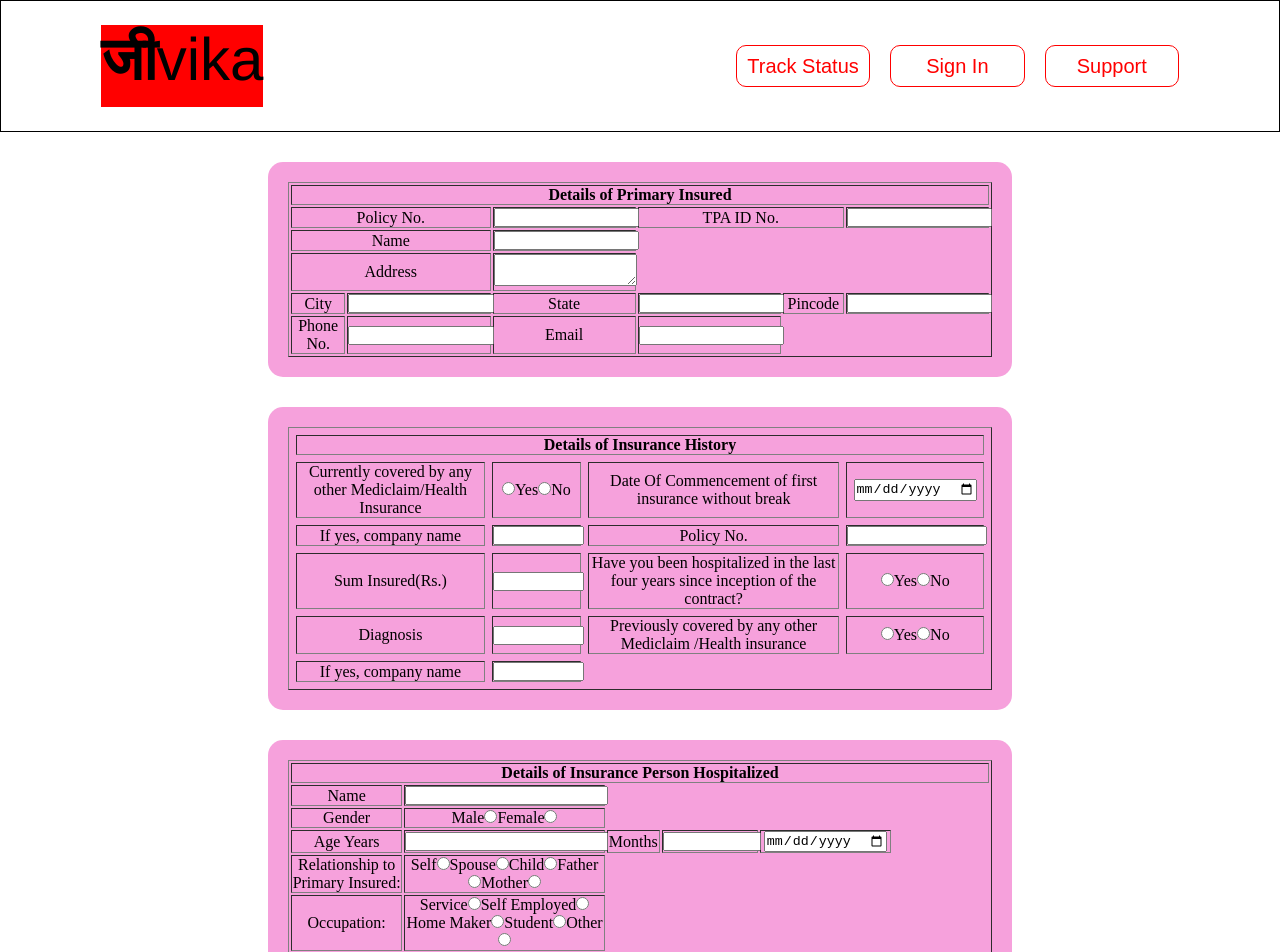
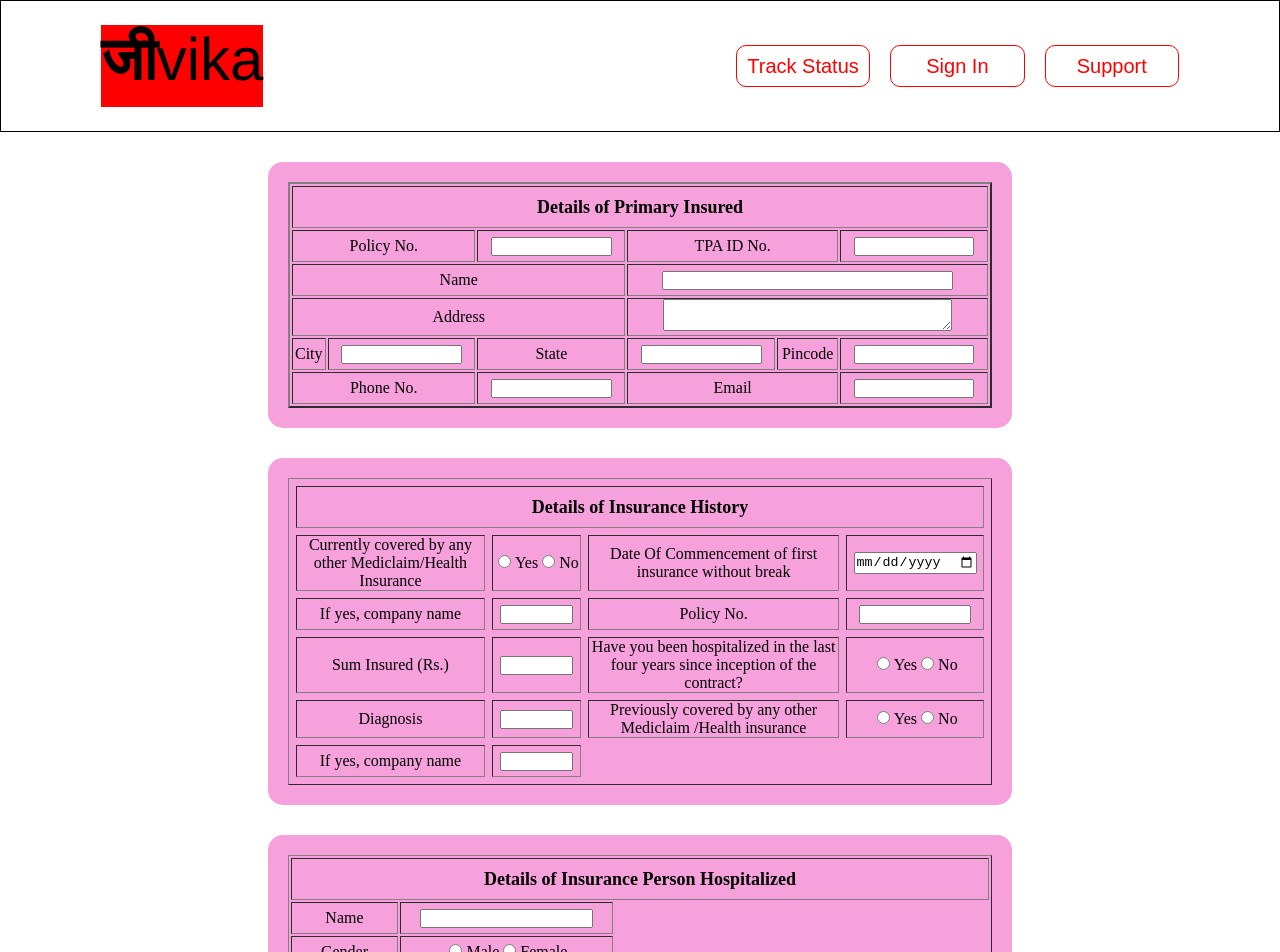
Before and after one commit to AmanPrajapati7015/jeevika, a React (Vite) app in the folder reactjs/: page / in a window 1280 px wide. Shown: the top 952 px of the page. Built offline with nearby package versions, Linux system fonts and the light colour scheme.

Commit message:
updated sections

```diff
--- /dev/null
+++ b/reactjs/Form.jsx
@@ -0,0 +1,3 @@
+import SectionA from "./src/form-elements/SectionA";
+import SectionB from "./src/form-elements/SectionB";
+import SectoinC from "./src/form-elements/SectionC";
--- a/reactjs/src/form-elements/SectionA.jsx
+++ b/reactjs/src/form-elements/SectionA.jsx
@@ -3,70 +3,70 @@ import "./formstyles.css";
 export default function SectionA() {
   return (
     <form>
-      <table border="1px solid black">
-        <th colspan="7">Details of Primary Insured</th>
+      <table border="2px solid black">
+        <th colspan="6">Details of Primary Insured</th>
         <tr>
-          <td colSpan="2">
+          <td colspan={2}>
             <label htmlFor="policy-no">Policy No.</label>
           </td>
           <td>
-            <input type="number" id="policy-no" />
+            <input type="number" name="policy-no" id="policy-no" />
           </td>
-          <td colspan="2">
+          <td colspan={2}>
             <label htmlFor="tpa-id-no">TPA ID No.</label>
           </td>
           <td>
-            <input type="text" id="tpa-id-no" />
+            <input type="text" name="tpa-id-no" id="tpa-id-no" />
           </td>
         </tr>
         <tr>
-          <td colspan="2">
+          <td colspan="3">
             <label htmlFor="name">Name</label>
           </td>
-          <td>
-            <input type="text" id="name" />
+          <td colspan={3}>
+            <input type="text" name="name" id="name" />
           </td>
         </tr>
         <tr>
-          <td colspan="2">
+          <td colspan="3">
             <label htmlFor="address">Address</label>
           </td>
-          <td>
-            <textarea id="address" />
+          <td colspan={3}>
+            <textarea id="address" name="address" />
           </td>
         </tr>
         <tr>
-          <td colspan="1">
+          <td>
             <label htmlFor="city">City</label>
           </td>
           <td>
-            <input type="text" />
+            <input type="text" name="city" id="city" />
           </td>
           <td>
             <label htmlFor="state">State</label>
           </td>
           <td>
-            <input type="text" id="state" />
+            <input type="text" name="state" id="state" />
           </td>
           <td>
             <label htmlFor="pincode">Pincode</label>
           </td>
           <td>
-            <input type="number" id="pincode" />
+            <input type="number" name="pincode" id="pincode" />
           </td>
         </tr>
         <tr>
-          <td>
+          <td colspan={2}>
             <label htmlFor="phone-no">Phone No.</label>
           </td>
           <td>
-            <input type="text" id="phone-no" />
+            <input type="text" name="phone-no" id="phone-no" />
           </td>
-          <td>
+          <td colspan={2}>
             <label htmlFor="email-id">Email</label>
           </td>
           <td>
-            <input type="text" id="email-id" />
+            <input type="text" name="email-id" id="email-id" />
           </td>
         </tr>
       </table>
--- a/reactjs/src/form-elements/SectionB.jsx
+++ b/reactjs/src/form-elements/SectionB.jsx
@@ -12,18 +12,22 @@ export default function SectionB() {
             </label>
           </td>
           <td>
+            <label htmlFor="any-other-mediclaim-yes">
               <input
                 type="radio"
                 id="any-other-mediclaim"
                 name="any-other-mediclaim"
               />
               Yes
+            </label>
+            <label htmlFor="any-other-mediclaim-no">
               <input
                 type="radio"
                 id="any-other-mediclaim"
                 name="any-other-mediclaim"
               />
               No
+            </label>
           </td>
 
           <td>
@@ -56,30 +60,32 @@ export default function SectionB() {
         </tr>
         <tr>
           <td>
-            <label htmlFor="sum-insured">Sum Insured(Rs.) </label>
+            <label htmlFor="sum-insured">Sum Insured (Rs.) </label>
           </td>
           <td>
             <input type="text" id="sum-insured" name="sum-insured" />
           </td>
           <td>
-            <label htmlFor="inception-of-contract">
-              Have you been hospitalized in the last four years since inception
-              of the contract?
-            </label>
+            Have you been hospitalized in the last four years since inception of
+            the contract?
           </td>
           <td>
+            <label htmlFor="inception-of-contract-yes">
               <input
                 type="radio"
-              id="inception-of-contract"
+                id="inception-of-contract-yes"
                 name="inception-of-contract"
               />
               Yes
+            </label>
+            <label htmlFor="inception-of-contract-no">
               <input
                 type="radio"
-              id="inception-of-contract"
+                id="inception-of-contract-no"
                 name="inception-of-contract"
               />
               No
+            </label>
           </td>
         </tr>
         <tr>
@@ -96,18 +102,22 @@ export default function SectionB() {
             </label>
           </td>
           <td>
+            <label htmlFor="any-other-mediclaim-2-yes">
               <input
                 type="radio"
-              id="any-other-mediclaim-2"
+                id="any-other-mediclaim-2-yes"
                 name="any-other-mediclaim-2"
               />
               Yes
+            </label>
+            <label htmlFor="any-other-mediclaim-2-no">
               <input
                 type="radio"
-              id="any-other-mediclaim-2"
+                id="any-other-mediclaim-2-no"
                 name="any-other-mediclaim-2"
               />
               No
+            </label>
           </td>
         </tr>
         <tr>
--- a/reactjs/src/form-elements/SectionC.jsx
+++ b/reactjs/src/form-elements/SectionC.jsx
@@ -1,6 +1,6 @@
 import "./formstyles.css";
 
-export default function SectoinC() {
+export default function SectionC() {
   return (
     <form>
       <table border="1px solid black">
@@ -10,7 +10,7 @@ export default function SectoinC() {
             <label htmlFor="name">Name</label>
           </td>
           <td>
-            <input type="text" id="name" />
+            <input type="text" name="name" id="name" />
           </td>
         </tr>
         <tr>
@@ -19,34 +19,31 @@ export default function SectoinC() {
           </td>
           <td>
             <label htmlFor="male">
+              <input type="radio" id="male" name="gender" />
               Male
-              <input type="radio" name="gender" />
             </label>
             <label htmlFor="female">
+              <input type="radio" id="female" name="gender" />
               Female
-              <input type="radio" name="gender" />
             </label>
           </td>
         </tr>
         <tr>
           <td>
             <label htmlFor="age">Age Years</label>
-
           </td>
           <td>
-              <input type="text" id="age-years" />
-            </td>
-          <td>
-            <label htmlFor="months">
-              Months
-            </label>
+            <input type="text" name="age-years" id="age-years" />
           </td>
           <td>
-          <input type="text" id="age-months" />
+            <label htmlFor="months">Months</label>
+          </td>
+          <td>
+            <input type="text" name="age-months" id="age-months" />
           </td>
           <td>
             <label htmlFor="dob">
-              <input type="date" id="dob" />
+              <input type="date" name="dob" id="dob" />
             </label>
           </td>
         </tr>
@@ -54,24 +51,24 @@ export default function SectoinC() {
           <td>Relationship to Primary Insured:</td>
           <td>
             <label htmlFor="self">
+              <input type="radio" name="rel-to-primary" id="self" />
               Self
-              <input type="radio" name="rel-to-primary" id="self" />
             </label>
             <label htmlFor="spouse">
+              <input type="radio" name="rel-to-primary" id="spouse" />
               Spouse
-              <input type="radio" name="rel-to-primary" id="spouse" />
             </label>
             <label htmlFor="child">
+              <input type="radio" name="rel-to-primary" id="child" />
               Child
-              <input type="radio" name="rel-to-primary" id="child" />
             </label>
             <label htmlFor="father">
+              <input type="radio" name="rel-to-primary" id="father" />
               Father
-              <input type="radio" name="rel-to-primary" id="father" />
             </label>
             <label htmlFor="mother">
+              <input type="radio" name="rel-to-primary" id="mother" />
               Mother
-              <input type="radio" name="rel-to-primary" id="mother" />
             </label>
           </td>
         </tr>
@@ -79,24 +76,24 @@ export default function SectoinC() {
           <td>Occupation:</td>
           <td>
             <label htmlFor="service">
+              <input type="radio" name="occupation" id="self" />
               Service
-              <input type="radio" name="occupation" id="self" />
             </label>
             <label htmlFor="self-employed">
+              <input type="radio" name="occupation" id="self-employed" />
               Self Employed
-              <input type="radio" name="occupation" id="self-employed" />
             </label>
             <label htmlFor="home-maker">
+              <input type="radio" name="occupation" id="home-maker" />
               Home Maker
-              <input type="radio" name="occupation" id="home-maker" />
             </label>
             <label htmlFor="student">
+              <input type="radio" name="occupation" id="student" />
               Student
-              <input type="radio" name="occupation" id="student" />
             </label>
             <label htmlFor="other">
+              <input type="radio" name="occupation" id="other" />
               Other
-              <input type="radio" name="occupation" id="other" />
             </label>
           </td>
         </tr>
@@ -113,19 +110,19 @@ export default function SectoinC() {
             <label htmlFor="city">City</label>
           </td>
           <td>
-            <input type="text" />
+            <input type="text" name="city" />
           </td>
           <td>
             <label htmlFor="state">State</label>
           </td>
           <td>
-            <input type="text" id="state" />
+            <input type="text" name="state" id="state" />
           </td>
           <td>
             <label htmlFor="pincode">Pincode</label>
           </td>
           <td>
-            <input type="number" id="pincode" />
+            <input type="number" name="pincode" id="pincode" />
           </td>
         </tr>
         <tr>
@@ -133,13 +130,13 @@ export default function SectoinC() {
             <label htmlFor="phone-no">Phone No.</label>
           </td>
           <td>
-            <input type="text" id="phone-no" />
+            <input type="text" name="phone-no" id="phone-no" />
           </td>
           <td>
             <label htmlFor="email-id">Email</label>
           </td>
           <td>
-            <input type="text" id="email-id" />
+            <input type="text" name="email-id" id="email-id" />
           </td>
         </tr>
       </table>
--- a/reactjs/src/form-elements/SectionD.jsx
+++ b/reactjs/src/form-elements/SectionD.jsx
@@ -4,6 +4,7 @@ export default function SectionD() {
     return (
         <form>
             <table border={1}>
+                <th colSpan={8}>Details of Hospitalization</th>
                 <tr>
                     <td colSpan={4}><label htmlFor="hospitilization-details"> Name of Hospital where Admited</label></td>
                     <td colSpan={4}><input type="text" id="hospitilization-details" name="hospitilization-details"/>
--- a/reactjs/src/form-elements/formstyles.css
+++ b/reactjs/src/form-elements/formstyles.css
@@ -1,13 +1,22 @@
 textarea, input[type="text"], input[type="number"]{
-    width: 100%;
+    width: 80%;
+}
+
+input[type=radio]{
+    margin: 0 4px;
 }
 
 th{
     width: 80%;
+    height: 40px;
+    vertical-align: middle;
+    margin: auto;
+    font-size: 18px;
 }
 
 td{
     text-align: center;
+    height: 30px;
 }
 
 form{
@@ -15,7 +24,6 @@ form{
     background-color: rgba(233, 21, 169, 0.4);
     padding: 20px;
     border-radius: 15px;
-    /* align-items: center; */
     justify-content: center;
     display: flex;
     margin: 30px auto;
```
Lines whose indentation alone changed are shown as unchanged.
